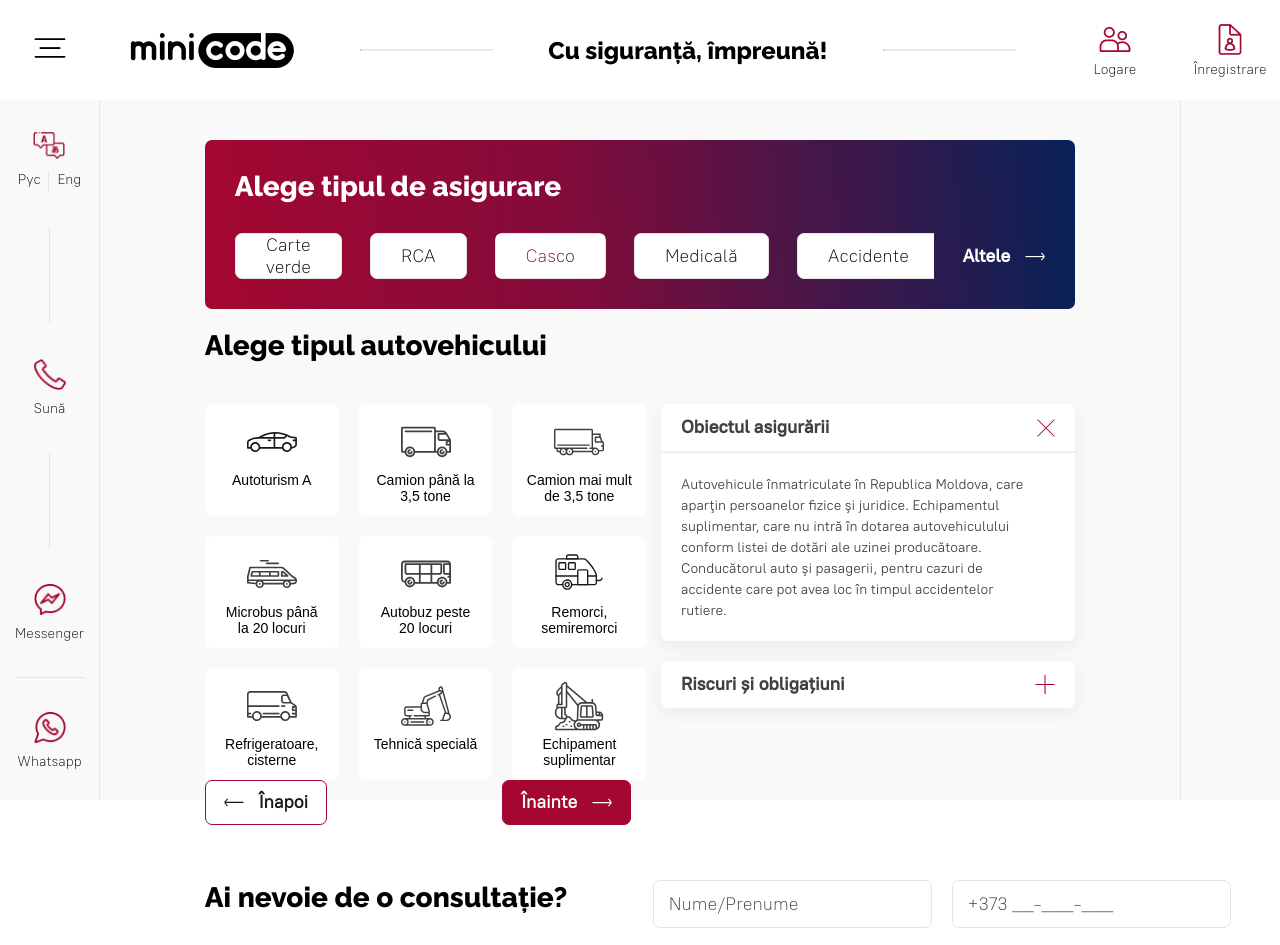
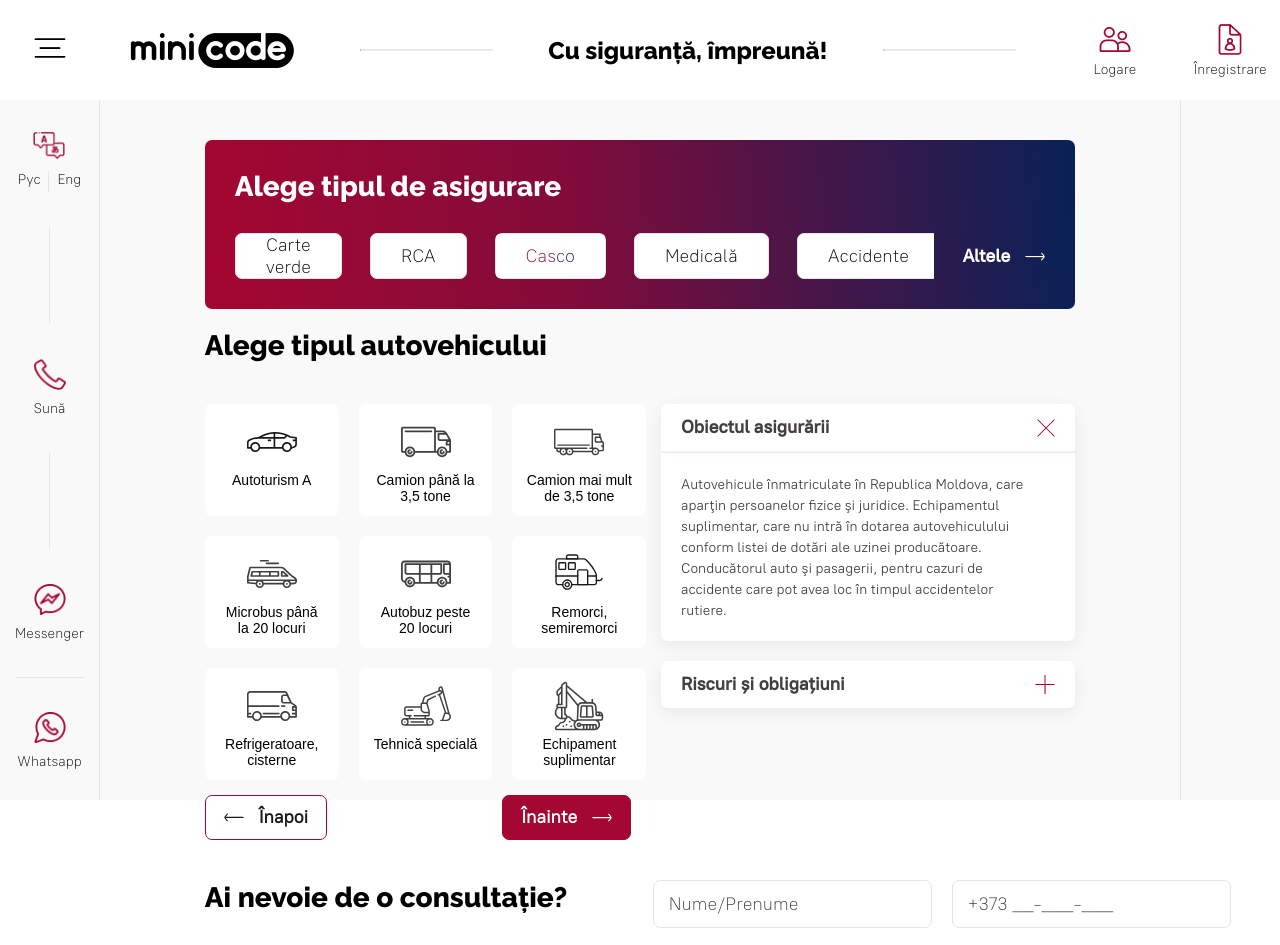
Before and after one commit to dianagatcan/minicode, a React (Create React App) app: page / in a window 1280 px wide. Shown: the top 945 px of the page. Built offline with nearby package versions, Linux system fonts and the light colour scheme; data requests are answered from the project's data file.

Commit message:
👌 Fix buttons positioning

```diff
--- a/src/styles/components/InsuranceForm.scss
+++ b/src/styles/components/InsuranceForm.scss
@@ -11,5 +11,6 @@
   &__form {
     display: flex;
     column-gap: 20px;
+    height: 576px;
   }
 }
--- a/src/styles/components/InsuranceTypes.scss
+++ b/src/styles/components/InsuranceTypes.scss
@@ -3,14 +3,15 @@
 .left-insurance {
   flex: 1 1 0;
   max-width: 33.3vw;
+  display: flex;
+  flex-direction: column;
+  justify-content: space-between;
 
   .form-container {
     &__buttons {
-      flex: 1 1 0;
-      // align-items: flex-end;
-      // align-content: flex-end;
       display: flex;
       justify-content: space-between;
+      height: 45px;
 
       button {
         @include colored-button($background: $burgundy);
```
